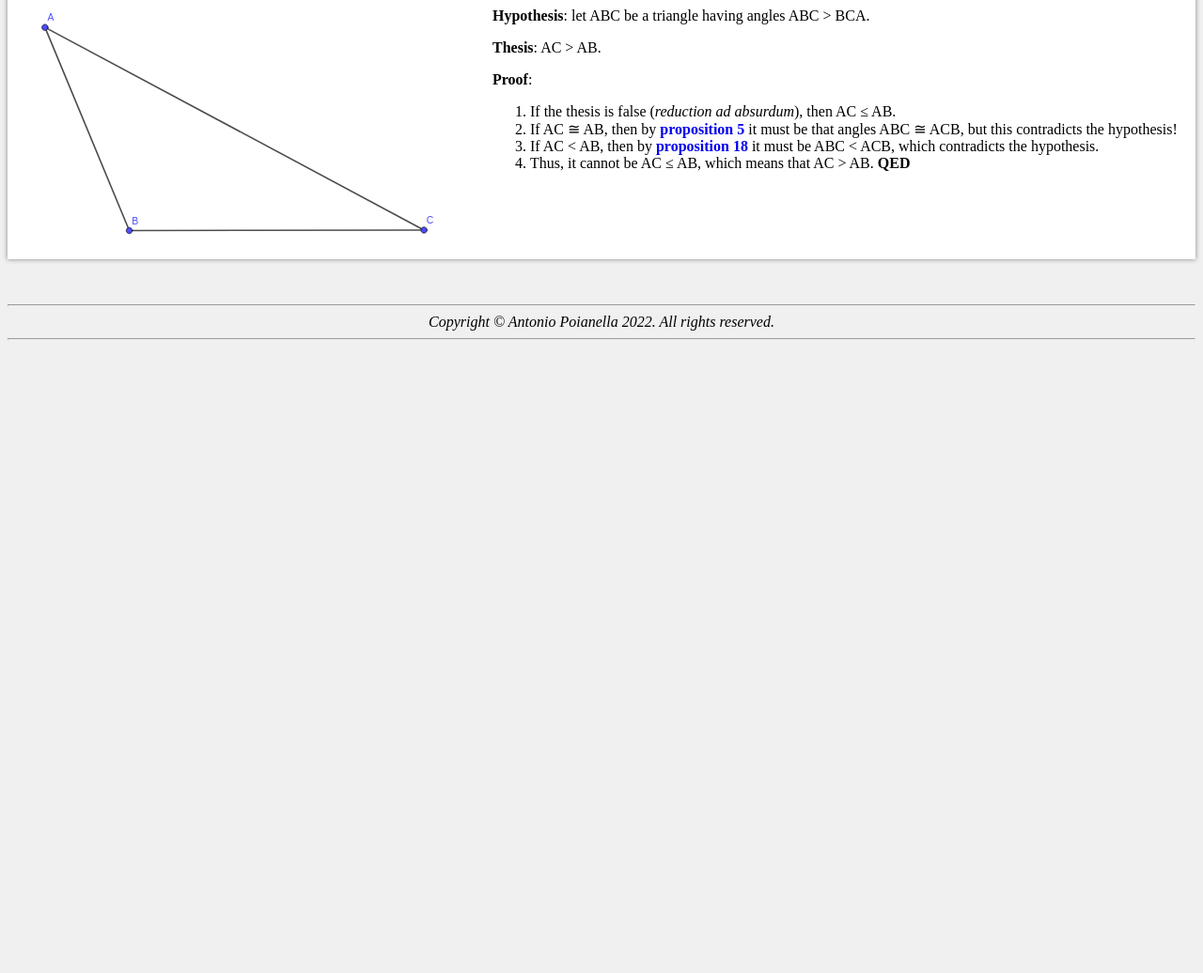
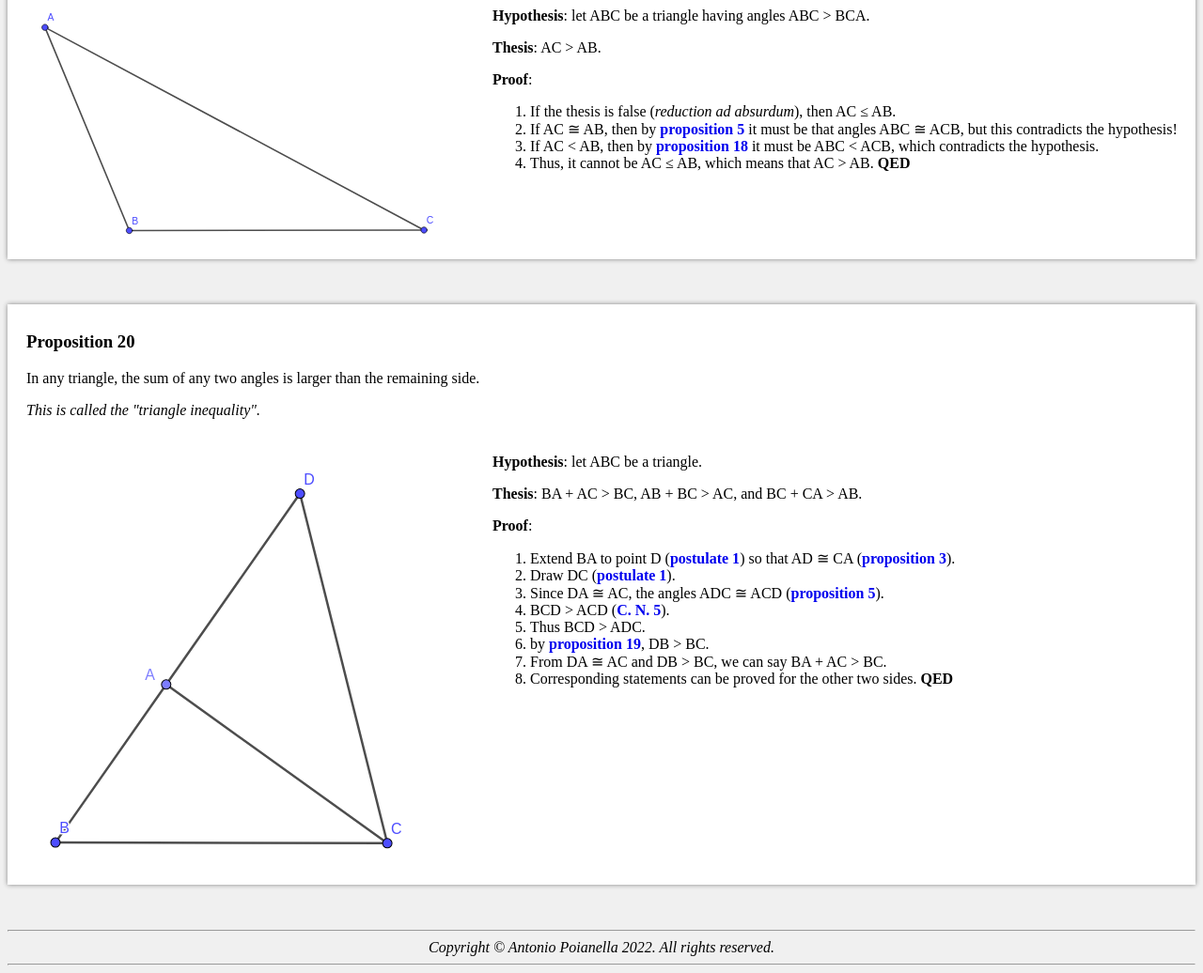
Before and after one commit to pd0rr/euclid, a plain HTML site: page index.html in a window 1280 px wide. Shown: the part 10920-11956 px from the top of the page at 94% size. Before the commit the page ends 11290 px from the top, so only its background shows below. Drawn offline with Linux system fonts and the light colour scheme.

Commit message:
Added proposition 20.

```diff
--- a/index.html
+++ b/index.html
@@ -489,6 +489,30 @@
     </div>
 </section>
 
+<section class="proposition" id="prop-20">
+    <div class="proposition-header">
+        <h3>Proposition 20</h3>
+        <p>In any triangle, the sum of any two angles is larger than the remaining side.</p>
+        <p><em>This is called the "triangle inequality".</em></p>
+    </div>
+    <img src="images/prop20.svg" alt="Diagram for proposition 20.">
+    <div class="proof">
+        <p><strong>Hypothesis</strong>: let ABC be a triangle.</p>
+        <p><strong>Thesis</strong>: BA + AC &gt; BC, AB + BC &gt; AC, and BC + CA &gt; AB.</p>
+        <p><strong>Proof</strong>:</p>
+        <ol>
+            <li>Extend BA to point D (<a href="#post-2">postulate 1</a>) so that AD &cong; CA (<a href="#prop-3">proposition 3</a>).</li>
+            <li>Draw DC (<a href="#post-1">postulate 1</a>).</li>
+            <li>Since DA &cong; AC, the angles ADC &cong; ACD (<a href="#prop-5">proposition 5</a>).</li>
+            <li>BCD &gt; ACD (<a href="#comm-5">C. N. 5</a>).</li>
+            <li>Thus BCD &gt; ADC.</li>
+            <li>by <a href="#prop-19">proposition 19</a>, DB &gt; BC.</li>
+            <li>From DA &cong; AC and DB &gt; BC, we can say BA + AC &gt; BC.</li>
+            <li>Corresponding statements can be proved for the other two sides. <strong>QED</strong></li>
+        </ol>
+    </div>
+</section>
+
 </body>
 
 <footer>
```
